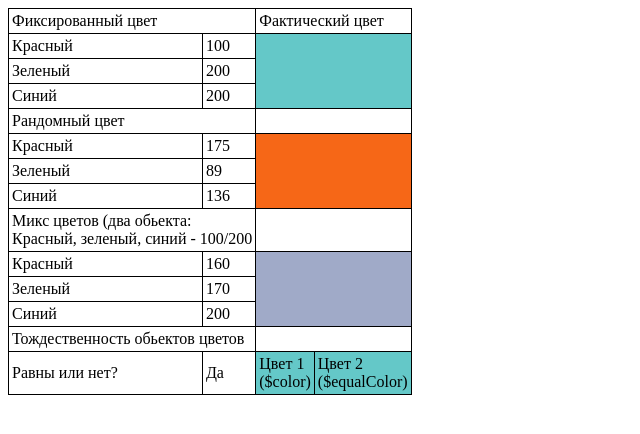
After one commit to vdmax94/PHP-Pro, a PHP site: page /homeworks/HW4.php in a window 1280 px wide. The commit adds this page. Shown: the top 434 px of the page, without its empty margins (0-640 px from the left). Run offline with PHP 8.4, Linux system fonts and the light colour scheme.

Commit message:
Homework-4

```diff
--- /dev/null
+++ b/homeworks/HW4.php
@@ -0,0 +1,154 @@
+<?php
+class Color {
+    //Обьявление свойств
+    private int $red, $green, $blue;
+
+    public function __construct($red, $green, $blue)
+    {
+        //установка цветов
+        $this->setRed($red);
+        $this->setGreen($green);
+        $this->setBlue($blue);
+    }
+
+    //сеттер красного цвета
+    private function setRed(int $red)
+    {
+        if ($red<0 || $red>255){
+            throw new Exception("Red should be more than 0 and less then 255");
+        }
+
+        $this->red = $red;
+    }
+
+    //сеттер зеленого цвета
+    private function setGreen(int $green)
+    {
+        if ($green<0 || $green>255){
+            throw new Exception("Green should be more then 0 and less then 255");
+        }else{
+            $this->green=$green;
+        }
+    }
+
+    //сеттер синего цвета
+    private function setBlue(int $blue)
+    {
+        if ($blue<0 || $blue>255){
+            throw new Exception("Blue should be more then 0 and less then 255");
+        }
+        $this->blue = $blue;
+    }
+
+    //геттер красного цвета
+    public function getRed()
+    {
+        return $this->red;
+    }
+
+    //геттер зеленого цвета
+    public function getGreen()
+    {
+        return $this->green;
+    }
+
+    //геттер синего цвета
+    public function getBlue()
+    {
+        return $this->blue;
+    }
+
+    //метод сравнения обьектов цветов
+    public function equals(object $color) {
+        if ($this->red == $color->getRed() && $this->green == $color->getGreen() && $this->blue == $color->getBlue()){
+            return ['bool'=>true, 'red'=>$color->getRed(), 'green' => $color->getGreen(), 'blue' => $color->getBlue()];
+        }else{
+            return ['bool'=>false, 'red'=>$color->getRed(), 'green' => $color->getGreen(), 'blue' => $color->getBlue()];
+        }
+    }
+
+    //статический метод случайного цвета
+    public static function random () : Color
+    {
+        return new Color(rand(0,255), rand(0,255), rand(0,255));
+    }
+
+    //Метод смешанного цвета из двух объектов цветов
+    public function mixColor(object $color) : Color{
+        $red = ($this->red+$color->getRed())/2;
+        $green = ($this->green+$color->getGreen())/2;
+        $blue = ($this->blue+$color->getBlue())/2;
+        return new Color ($red, $green, $blue);
+    }
+}
+
+
+try {
+    $color = new Color(100,200,200);
+    $mixedColor = $color->mixColor(new Color(220,140,200));
+    $equalColor = $color->equals(new Color(100,200,200));
+    ?>
+    <table style='padding: 3px; border: 1px solid; border-spacing: 0; border-collapse: collapse;'>
+        <tr style='border: 1px solid'>
+            <td style='padding: 3px; border: 1px solid' colspan='2'>Фиксированный цвет</td>
+            <td style='padding: 3px; border: 1px solid' colspan='2'>Фактический цвет</td>
+        </tr>
+        <tr style='border: 1px solid'>
+            <td style='padding: 3px; border: 1px solid'>Красный</td>
+            <td style='padding: 3px; border: 1px solid'><?=$color->getRed()?></td>
+            <td style='padding: 3px; border: 1px solid; background-color: rgb(<?=$color->getRed()?>,<?=$color->getGreen()?>,<?=$color->getBlue()?>)' rowspan='3' colspan="2"></td>
+        </tr>
+        <tr style='border: 1px solid'>
+            <td style='padding: 3px; border: 1px solid'>Зеленый</td>
+            <td style='padding: 3px; border: 1px solid'><?=$color->getGreen()?></td>
+        </tr>
+        <tr style='border: 1px solid'>
+            <td style='padding: 3px; border: 1px solid'>Синий</td>
+            <td style='padding: 3px; border: 1px solid'><?=$color->getBlue()?></td>
+        </tr>
+        <tr style='border: 1px solid'>
+            <td style='padding: 3px; border: 1px solid' colspan='2'>Рандомный цвет</td>
+        </tr>
+        <tr style='border: 1px solid'>
+            <td style='padding: 3px; border: 1px solid'>Красный</td>
+            <td style='padding: 3px; border: 1px solid'><?=Color::random()->getRed()?></td>
+            <td style='padding: 3px; border: 1px solid; background-color: rgb(<?=Color::random()->getRed()?>,<?=Color::random()->getGreen()?>,<?=Color::random()->getBlue()?>)' rowspan='3' colspan="2"></td>
+        </tr>
+        <tr style='border: 1px solid'>
+            <td style='padding: 3px; border: 1px solid'>Зеленый</td>
+            <td style='padding: 3px; border: 1px solid'><?=Color::random()->getGreen()?></td>
+        </tr>
+        <tr style='border: 1px solid'>
+            <td style='padding: 3px; border: 1px solid'>Синий</td>
+            <td style='padding: 3px; border: 1px solid'><?=Color::random()->getBlue()?></td>
+        </tr>
+        <tr style='border: 1px solid'>
+            <td style='padding: 3px; border: 1px solid' colspan='2'>Микс цветов (два обьекта: <br> Красный, зеленый, синий - 100/200</td>
+        </tr>
+        <tr style='border: 1px solid'>
+            <td style='padding: 3px; border: 1px solid'>Красный</td>
+            <td style='padding: 3px; border: 1px solid'><?=$mixedColor->getRed()?></td>
+            <td style='padding: 3px; border: 1px solid; background-color: rgb(<?=$mixedColor->getRed()?>,<?=$mixedColor->getGreen()?>,<?=$mixedColor->getBlue()?>)' rowspan='3' colspan="2"></td>
+
+        </tr>
+        <tr style='border: 1px solid'>
+            <td style='padding: 3px; border: 1px solid'>Зеленый</td>
+            <td style='padding: 3px; border: 1px solid'><?=$mixedColor->getGreen()?></td>
+        </tr>
+        <tr style='border: 1px solid'>
+            <td style='padding: 3px; border: 1px solid'>Синий</td>
+            <td style='padding: 3px; border: 1px solid'><?=$mixedColor->getBlue()?></td>
+        </tr>
+        <tr style='border: 1px solid'>
+            <td style='padding: 3px; border: 1px solid' colspan='2'>Тождественность обьектов цветов</td>
+        </tr>
+        <tr style='border: 1px solid'>
+            <td style='padding: 3px; border: 1px solid'>Равны или нет?</td>
+            <td style='padding: 3px; border: 1px solid'><?php echo ($equalColor['bool'] ? 'Да' : 'Нет')?></td>
+            <td style='padding: 3px; border: 1px solid; background-color: rgb(<?=$color->getRed()?>,<?=$color->getGreen()?>,<?=$color->getBlue()?>)'>Цвет 1 <br> ($color)</td>
+            <td style='padding: 3px; border: 1px solid; background-color: rgb(<?=$equalColor['red']?>,<?=$equalColor['green']?>,<?=$equalColor['blue']?>)'>Цвет 2 <br> ($equalColor)</td>
+        </tr>
+    <?php
+}catch (Exception $e){
+    echo $e->getMessage();
+}
```
Also changed, not shown: docker-compose.yml (added, +34 -0 lines), index.php (+11 -1 lines), 1 other file.
